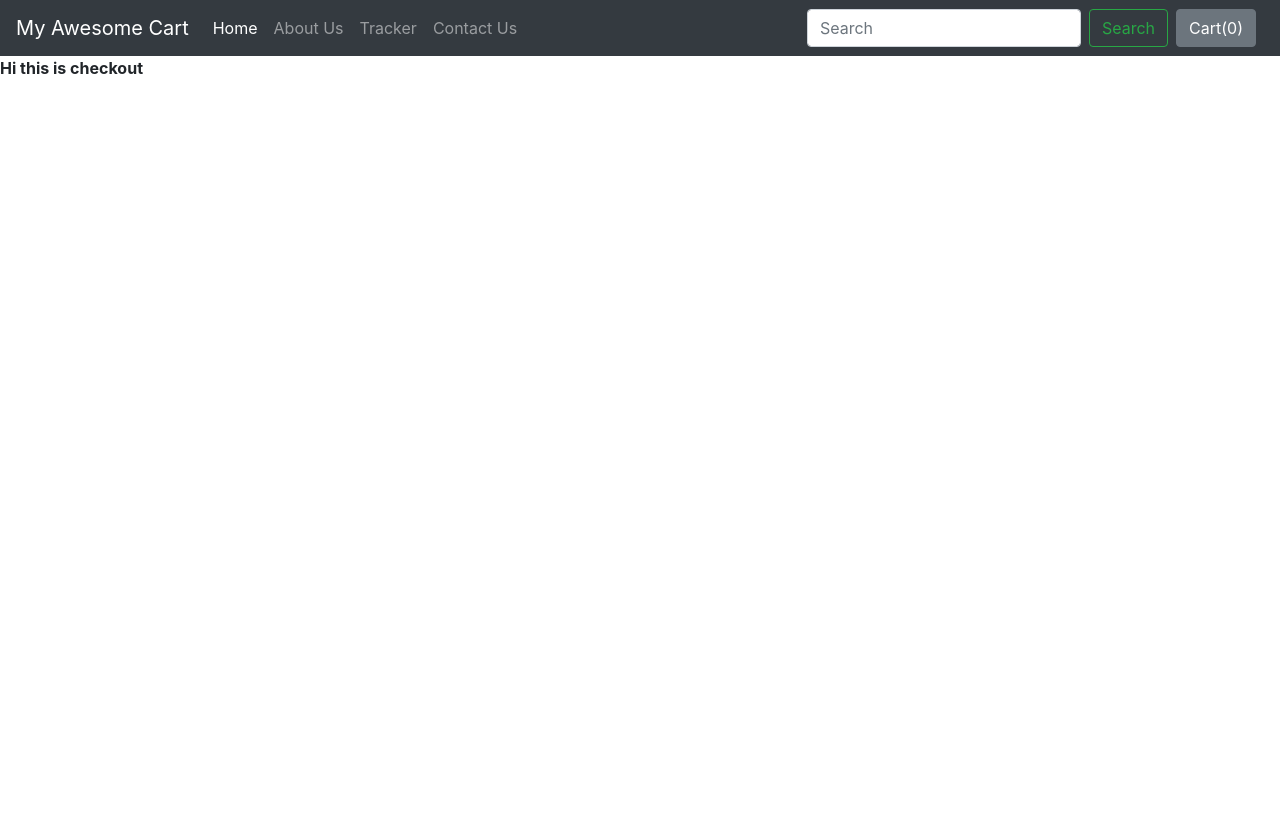
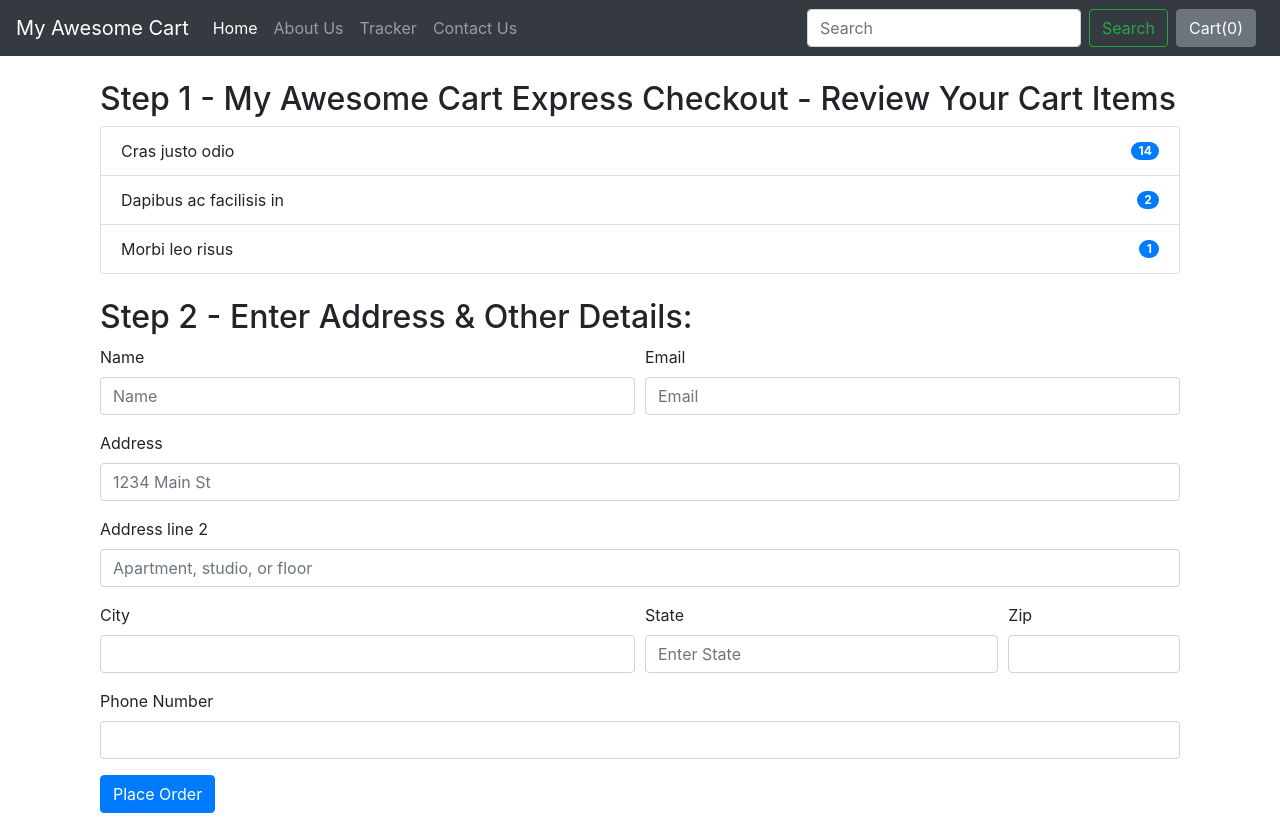
Before and after one commit to rhythmvashist/eCommerce, a Django app: page /shop/checkout in a window 1280 px wide. Before the commit the page ends 74 px from the top, so only its background shows below. Run offline with Django 3.2, Linux system fonts and the light colour scheme; some libraries are stand-ins or nearby versions.

Commit message:
finished the design of checkout page

```diff
--- a/templates/shop/checkout.html
+++ b/templates/shop/checkout.html
@@ -1,36 +1,67 @@
 {% extends 'shop/basic.html' %}
-
-{% block title %} checkout {% endblock %}
-{% block css %}
-       .col-md-3
-          {
-          display: inline-block;
-          margin-left:-4px;
-          }
-          .carousel-indicators .active {
-          background-color: blue;
-            }
-          .col-md-3 img{
-          width:100%;
-          height:auto;
-          }
-          body .carousel-indicator li{
-          background-color: blue;
-          }
-          body .carousel-indicators{
-          bottom: 0;
-          }
-          body .carousel-control-prev-icon,
-          body .carousel-control-next-icon{
-          background-color: blue;
-          }
-           body .no-padding{
-           padding-left: 0;
-           padding-right: 0;
-           }
+{% block title%} Checkout - My Awesome Cart{% endblock %}
+{% block body %}
+<div class="container">
+    <div class="col my-4">
+        <h2>Step 1 - My Awesome Cart Express Checkout - Review Your Cart Items</h2>
+        <div id="items">
+            <ul class="list-group">
+                <li class="list-group-item d-flex justify-content-between align-items-center">
+                    Cras justo odio
+                    <span class="badge badge-primary badge-pill">14</span>
+                </li>
+                <li class="list-group-item d-flex justify-content-between align-items-center">
+                    Dapibus ac facilisis in
+                    <span class="badge badge-primary badge-pill">2</span>
+                </li>
+                <li class="list-group-item d-flex justify-content-between align-items-center">
+                    Morbi leo risus
+                    <span class="badge badge-primary badge-pill">1</span>
+                </li>
+            </ul>
+        </div>
+    </div>
+    <div class="col my-4">
+        <h2>Step 2 - Enter Address & Other Details:</h2>
+        <form>
+            <div class="form-row">
+                <div class="form-group col-md-6">
+                    <label for="inputname">Name</label>
+                    <input type="name" class="form-control" id="inputname" placeholder="Name">
+                </div>
+                <div class="form-group col-md-6">
+                    <label for="inputEmail4">Email</label>
+                    <input type="email" class="form-control" id="inputEmail4" placeholder="Email">
+                </div>
+            </div>
+            <div class="form-group">
+                <label for="inputAddress">Address</label>
+                <input type="text" class="form-control" id="inputAddress" placeholder="1234 Main St">
+            </div>
+            <div class="form-group">
+                <label for="inputAddress2">Address line 2</label>
+                <input type="text" class="form-control" id="inputAddress2" placeholder="Apartment, studio, or floor">
+            </div>
+            <div class="form-row">
+                <div class="form-group col-md-6">
+                    <label for="inputCity">City</label>
+                    <input type="text" class="form-control" id="inputCity">
+                </div>
+                <div class="form-group col-md-4">
+                    <label for="inputState">State</label>
+                    <input type="text" class="form-control" id="inputAddress2" placeholder="Enter State">
+                </div>
+                <div class="form-group col-md-2">
+                    <label for="inputZip">Zip</label>
+                    <input type="text" class="form-control" id="inputZip">
+                </div>
+            </div>
+            <div class="form-group">
+                    <label for="inputZip">Phone Number</label>
+                    <input type="tel" class="form-control" id="inputPhone">
+                </div>
+            <button type="submit" class="btn btn-primary">Place Order</button>
+        </form>
+    </div>
+</div>
 {% endblock %}
-
-{% block body %}
-    <div class="container">
-
-    </div><p><strong>Hi this is checkout </strong></p>{% endblock %}
```
